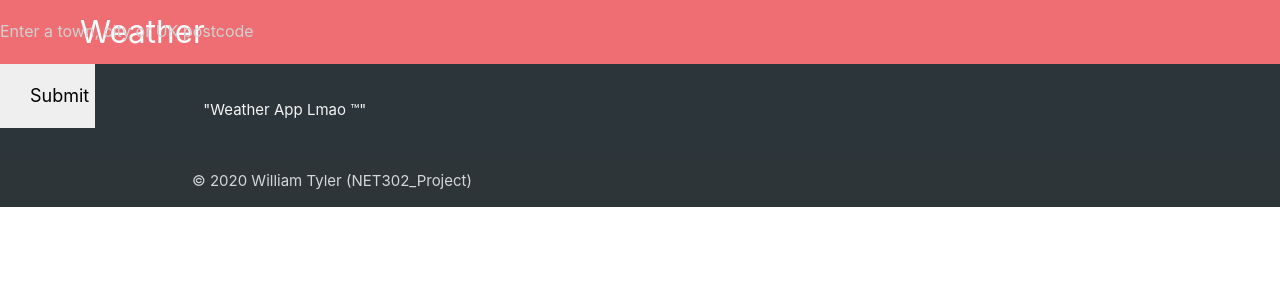
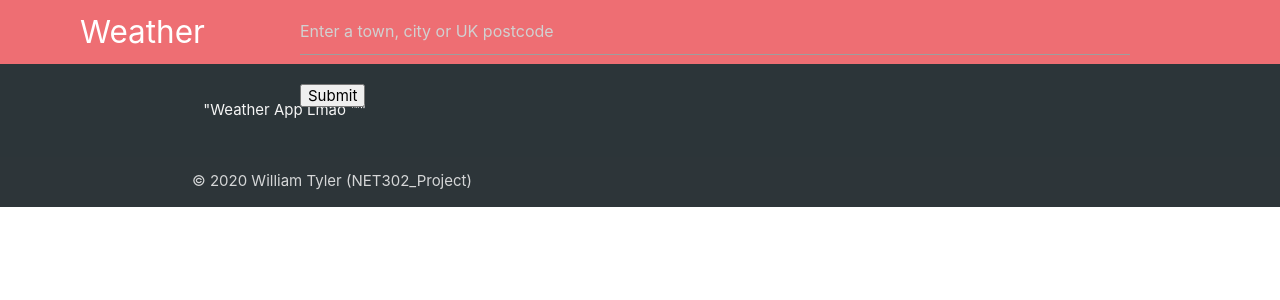
Before and after one commit to wtylerwork/NET302-Project, a PHP site: page / in a window 1280 px wide. Shown: the top 300 px of the page. Run offline with PHP 8.4, Linux system fonts and the light colour scheme; some libraries are stand-ins or nearby versions.

Commit message:
Nav Bar Pos

```diff
--- a/index.php
+++ b/index.php
@@ -20,7 +20,7 @@
 		<nav>
 			<div class="nav-wrapper">
 				<a href="#" class="brand-logo" style="position:fixed; left:80px;">Weather</a>
-					<div class="input-field col s3">
+					<div style="position:fixed; left:300px;">
 						<input placeholder="Enter a town, city or UK postcode" name="cityName" id="customerName" type="text" maxlength="120" size="70">
 						<input placeholder="Submit" name="submit" id="submit" type="submit" class="button">
 					</div>
```
